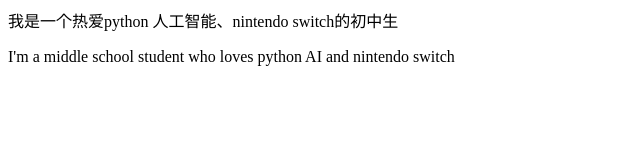
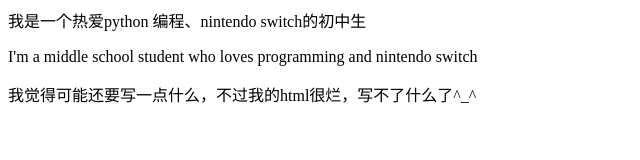
Before and after one commit to TimGeeng/72tim, a plain HTML site: page index.html in a window 1280 px wide. Shown: the whole page, without its empty margins (0-640 px from the left). Drawn offline with Linux system fonts and the light colour scheme.

Commit message:
Update index.html

```diff
--- a/index.html
+++ b/index.html
@@ -1,2 +1,3 @@
-<p>我是一个热爱python 人工智能、nintendo switch的初中生</p>
-<p>I'm a middle school student who loves python AI and nintendo switch</p>
+<p>我是一个热爱python 编程、nintendo switch的初中生</p>
+<p>I'm a middle school student who loves programming and nintendo switch</p>
+<p>我觉得可能还要写一点什么，不过我的html很烂，写不了什么了^_^</p>
```
